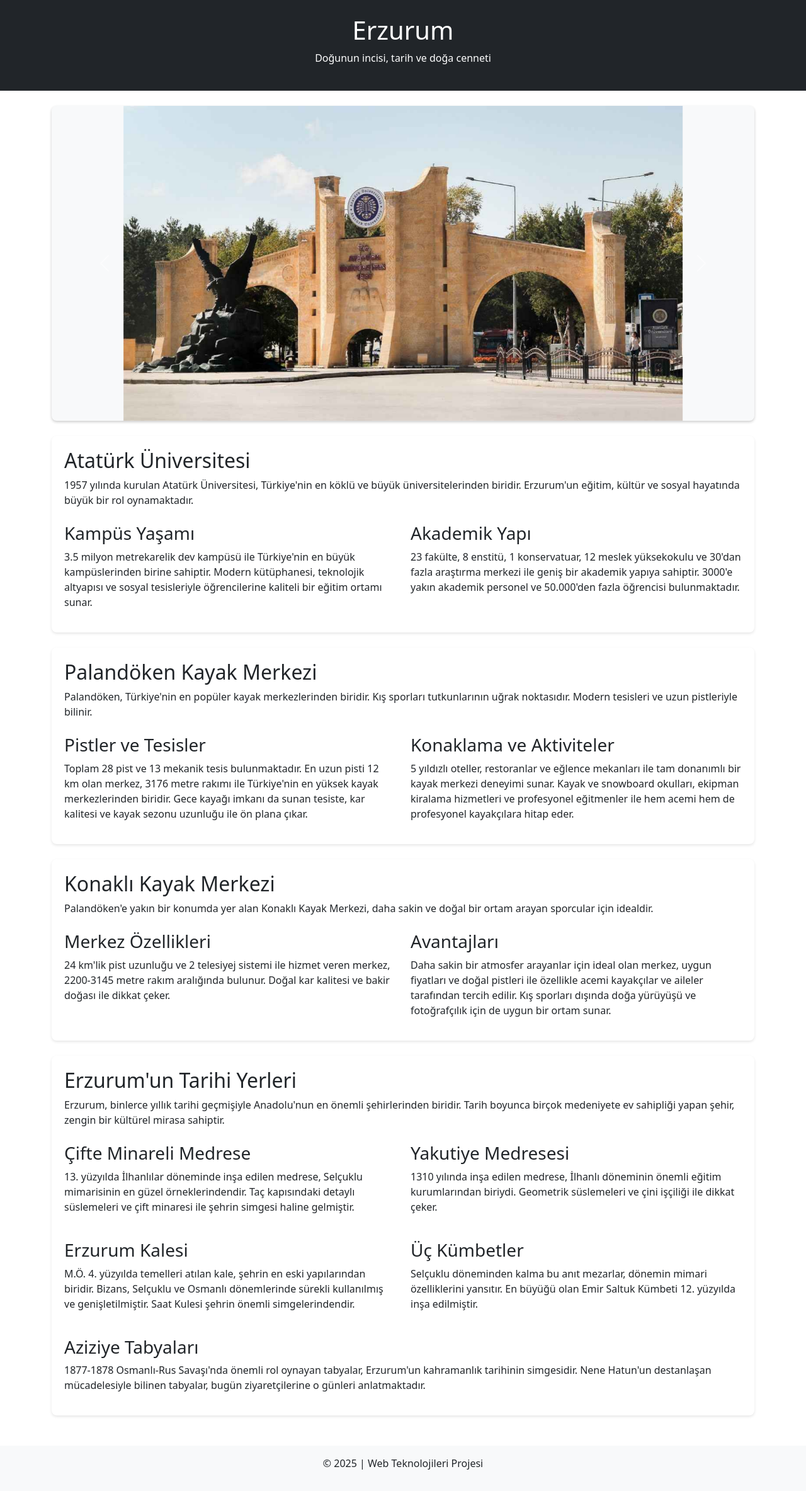
After one commit to DerdiyokSW/webteknolojileri-proje, a PHP site: page /sehrim.html in a window 1280 px wide. The commit adds this page. Shown: the whole page at 63% size. Run offline with PHP 8.4, Linux system fonts and the light colour scheme.

Commit message:
şehrim kısmı eklendi.

```diff
--- a/css/style.css
+++ b/css/style.css
@@ -46,3 +46,23 @@ ul li:before {
   left: 0;
   color: #007bff;
 }
+
+/* Şehrim sayfası stilleri */
+.carousel-item img {
+  width: 100%;
+  max-height: 500px;
+  object-fit: contain;
+}
+
+#erzurumSlider {
+  border-radius: 8px;
+  overflow: hidden;
+  box-shadow: 0 2px 4px rgba(0,0,0,0.2);
+  background: #f8f9fa;
+}
+
+.carousel-item a {
+  display: block;
+  width: 100%;
+  height: 100%;
+}
--- /dev/null
+++ b/sehrim.html
@@ -0,0 +1,140 @@
+<!DOCTYPE html>
+<html lang="tr">
+<head>
+  <meta charset="UTF-8">
+  <meta name="viewport" content="width=device-width, initial-scale=1.0">
+  <title>Erzurum - Şehrim</title>
+  <link rel="stylesheet" href="css/style.css">
+  <link href="https://cdn.jsdelivr.net/npm/bootstrap@5.3.3/dist/css/bootstrap.min.css" rel="stylesheet">
+</head>
+<body>
+
+  <header class="bg-dark text-white text-center p-4">
+    <h1>Erzurum</h1>
+    <p>Doğunun incisi, tarih ve doğa cenneti</p>
+  </header>
+
+  <main class="container mt-4">
+
+    <!-- SLIDER -->
+    <div id="erzurumSlider" class="carousel slide mb-4" data-bs-ride="carousel">
+      <div class="carousel-inner">
+        <div class="carousel-item active">
+          <a href="#universite"><img src="img/atauni.jpg" class="d-block w-100" alt="Atatürk Üniversitesi"></a>
+        </div>
+        <div class="carousel-item">
+          <a href="#palandoken"><img src="img/palandoken.jpg" class="d-block w-100" alt="Palandöken"></a>
+        </div>
+        <div class="carousel-item">
+          <a href="#konakli"><img src="img/konakli.jpg" class="d-block w-100" alt="Konaklı"></a>
+        </div>
+        <div class="carousel-item">
+          <a href="#tarih"><img src="img/tarih.jpg" class="d-block w-100" alt="Tarihi Yerler"></a>
+        </div>
+      </div>
+      <button class="carousel-control-prev" type="button" data-bs-target="#erzurumSlider" data-bs-slide="prev">
+        <span class="carousel-control-prev-icon"></span>
+      </button>
+      <button class="carousel-control-next" type="button" data-bs-target="#erzurumSlider" data-bs-slide="next">
+        <span class="carousel-control-next-icon"></span>
+      </button>
+    </div>
+
+    <!-- TANITIM BÖLÜMLERİ -->    <section id="universite" class="mb-4">
+      <h2>Atatürk Üniversitesi</h2>
+      <p>1957 yılında kurulan Atatürk Üniversitesi, Türkiye'nin en köklü ve büyük üniversitelerinden biridir. Erzurum'un eğitim, kültür ve sosyal hayatında büyük bir rol oynamaktadır.</p>
+
+      <div class="row mt-4">
+        <div class="col-md-6">
+          <h3>Kampüs Yaşamı</h3>
+          <p>3.5 milyon metrekarelik dev kampüsü ile Türkiye'nin en büyük kampüslerinden birine sahiptir. Modern kütüphanesi, teknolojik altyapısı ve sosyal tesisleriyle öğrencilerine kaliteli bir eğitim ortamı sunar.</p>
+        </div>
+        <div class="col-md-6">
+          <h3>Akademik Yapı</h3>
+          <p>23 fakülte, 8 enstitü, 1 konservatuar, 12 meslek yüksekokulu ve 30'dan fazla araştırma merkezi ile geniş bir akademik yapıya sahiptir. 3000'e yakın akademik personel ve 50.000'den fazla öğrencisi bulunmaktadır.</p>
+        </div>
+      </div>
+    </section>
+
+    <section id="palandoken" class="mb-4">
+      <h2>Palandöken Kayak Merkezi</h2>
+      <p>Palandöken, Türkiye'nin en popüler kayak merkezlerinden biridir. Kış sporları tutkunlarının uğrak noktasıdır. Modern tesisleri ve uzun pistleriyle bilinir.</p>
+
+      <div class="row mt-4">
+        <div class="col-md-6">
+          <h3>Pistler ve Tesisler</h3>
+          <p>Toplam 28 pist ve 13 mekanik tesis bulunmaktadır. En uzun pisti 12 km olan merkez, 3176 metre rakımı ile Türkiye'nin en yüksek kayak merkezlerinden biridir. Gece kayağı imkanı da sunan tesiste, kar kalitesi ve kayak sezonu uzunluğu ile ön plana çıkar.</p>
+        </div>
+        <div class="col-md-6">
+          <h3>Konaklama ve Aktiviteler</h3>
+          <p>5 yıldızlı oteller, restoranlar ve eğlence mekanları ile tam donanımlı bir kayak merkezi deneyimi sunar. Kayak ve snowboard okulları, ekipman kiralama hizmetleri ve profesyonel eğitmenler ile hem acemi hem de profesyonel kayakçılara hitap eder.</p>
+        </div>
+      </div>
+    </section>
+
+    <section id="konakli" class="mb-4">
+      <h2>Konaklı Kayak Merkezi</h2>
+      <p>Palandöken'e yakın bir konumda yer alan Konaklı Kayak Merkezi, daha sakin ve doğal bir ortam arayan sporcular için idealdir.</p>
+
+      <div class="row mt-4">
+        <div class="col-md-6">
+          <h3>Merkez Özellikleri</h3>
+          <p>24 km'lik pist uzunluğu ve 2 telesiyej sistemi ile hizmet veren merkez, 2200-3145 metre rakım aralığında bulunur. Doğal kar kalitesi ve bakir doğası ile dikkat çeker.</p>
+        </div>
+        <div class="col-md-6">
+          <h3>Avantajları</h3>
+          <p>Daha sakin bir atmosfer arayanlar için ideal olan merkez, uygun fiyatları ve doğal pistleri ile özellikle acemi kayakçılar ve aileler tarafından tercih edilir. Kış sporları dışında doğa yürüyüşü ve fotoğrafçılık için de uygun bir ortam sunar.</p>
+        </div>
+      </div>
+    </section><section id="tarih" class="mb-4">
+      <h2>Erzurum'un Tarihi Yerleri</h2>
+      <p>Erzurum, binlerce yıllık tarihi geçmişiyle Anadolu'nun en önemli şehirlerinden biridir. Tarih boyunca birçok medeniyete ev sahipliği yapan şehir, zengin bir kültürel mirasa sahiptir.</p>
+
+      <div class="row mt-4">
+        <div class="col-md-6">
+          <h3>Çifte Minareli Medrese</h3>
+          <p>13. yüzyılda İlhanlılar döneminde inşa edilen medrese, Selçuklu mimarisinin en güzel örneklerindendir. Taç kapısındaki detaylı süslemeleri ve çift minaresi ile şehrin simgesi haline gelmiştir.</p>
+        </div>
+        <div class="col-md-6">
+          <h3>Yakutiye Medresesi</h3>
+          <p>1310 yılında inşa edilen medrese, İlhanlı döneminin önemli eğitim kurumlarından biriydi. Geometrik süslemeleri ve çini işçiliği ile dikkat çeker.</p>
+        </div>
+      </div>
+
+      <div class="row mt-4">
+        <div class="col-md-6">
+          <h3>Erzurum Kalesi</h3>
+          <p>M.Ö. 4. yüzyılda temelleri atılan kale, şehrin en eski yapılarından biridir. Bizans, Selçuklu ve Osmanlı dönemlerinde sürekli kullanılmış ve genişletilmiştir. Saat Kulesi şehrin önemli simgelerindendir.</p>
+        </div>
+        <div class="col-md-6">
+          <h3>Üç Kümbetler</h3>
+          <p>Selçuklu döneminden kalma bu anıt mezarlar, dönemin mimari özelliklerini yansıtır. En büyüğü olan Emir Saltuk Kümbeti 12. yüzyılda inşa edilmiştir.</p>
+        </div>
+      </div>
+
+      <div class="mt-4">
+        <h3>Aziziye Tabyaları</h3>
+        <p>1877-1878 Osmanlı-Rus Savaşı'nda önemli rol oynayan tabyalar, Erzurum'un kahramanlık tarihinin simgesidir. Nene Hatun'un destanlaşan mücadelesiyle bilinen tabyalar, bugün ziyaretçilerine o günleri anlatmaktadır.</p>
+      </div>
+    </section>
+
+  </main>
+
+  <footer class="bg-light text-center p-3 mt-5">
+    <p>&copy; 2025 | Web Teknolojileri Projesi</p>
+  </footer>
+  <script src="https://cdn.jsdelivr.net/npm/bootstrap@5.3.3/dist/js/bootstrap.bundle.min.js"></script>
+
+  <script>
+    // Tıklanan bölümün başlığını kırmızı yapıp, 1 saniye sonra eski rengine döndürür
+    document.querySelectorAll('.carousel-item a').forEach(link => {
+      link.addEventListener('click', function() {
+        const sectionId = this.getAttribute('href');
+        const heading = document.querySelector(sectionId + ' h2');
+        heading.style.color = 'blueviolet';
+        setTimeout(() => heading.style.color = '', 2000);
+      });
+    });
+  </script>
+</body>
+</html>
```
Also changed, not shown: index.html (+25 -4 lines), img/atauni.jpg (added), img/konakli.jpg (added), img/palandoken.jpg (added), img/tarih.jpg (added).
